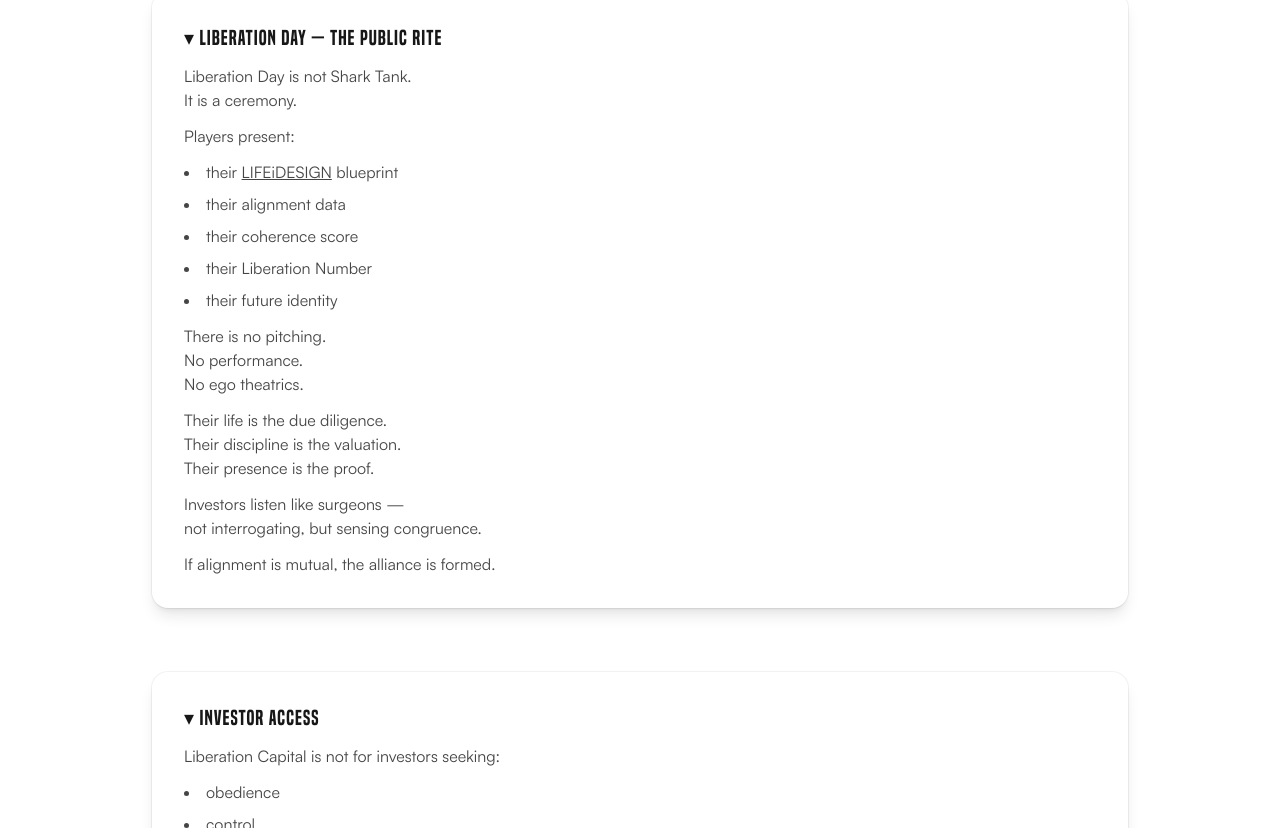
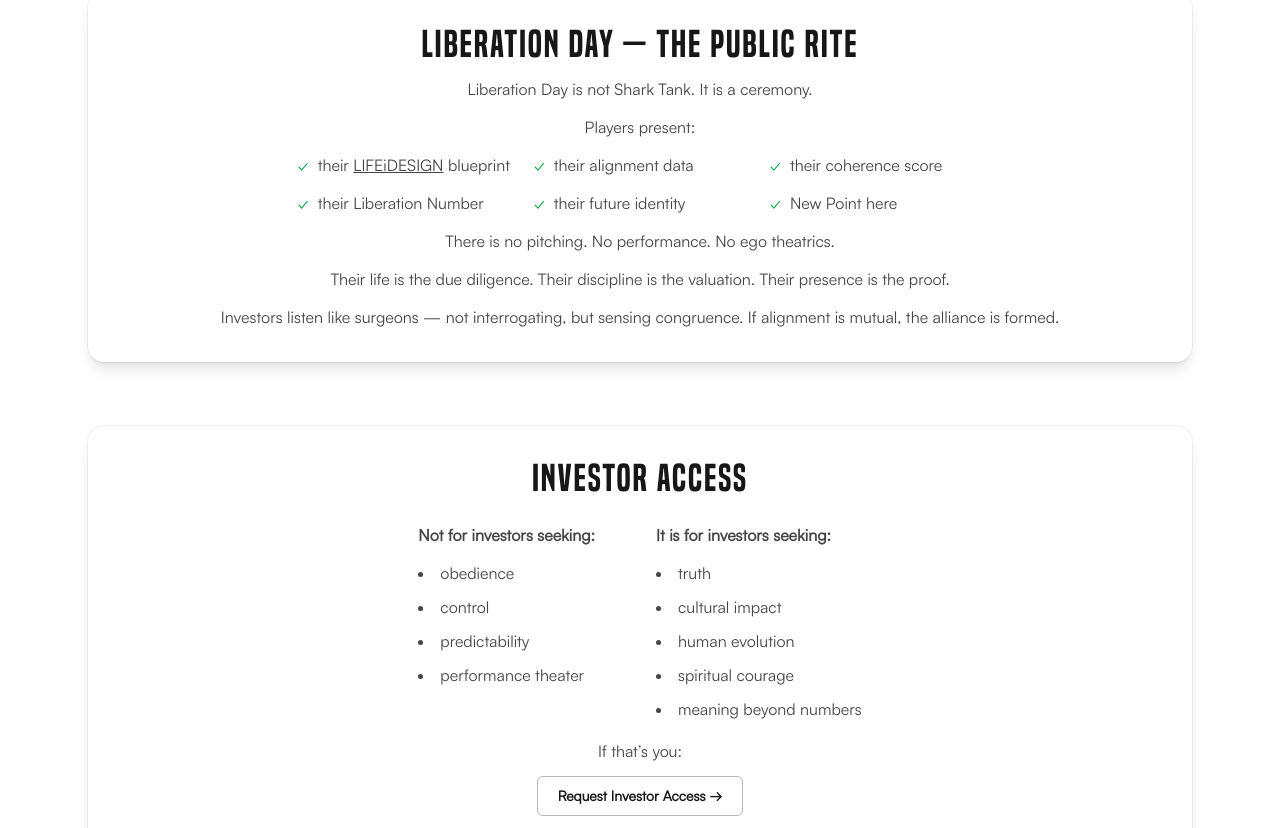
Before and after one commit to Kumar-Sushil0/Liberation-capital, a Next.js app: page /investor in a window 1280 px wide. Shown: the part 3432-4260 px from the top of the page. Built offline with nearby package versions, Linux system fonts and the light colour scheme.

Commit message:
investor

```diff
--- a/src/app/investor/page.tsx
+++ b/src/app/investor/page.tsx
@@ -165,54 +165,60 @@ export default function InverstorPage() {
         </div>
       </div>
 
-      <div className="mx-auto w-full max-w-5xl px-6 py-8">
-        <div className="rounded-2xl bg-background shadow-lg ring-1 ring-black/5 p-8">
-          <h5 className="text-xl font-serif font-bold">▾ Liberation Day — The Public Rite</h5>
-          <div className="mt-3 text-foreground/80">
-            <p>Liberation Day is not Shark Tank.</p>
-            <p>It is a ceremony.</p>
+      <div className="mx-auto w-full max-w-6xl px-6 py-8">
+        <div className="rounded-2xl bg-background shadow-lg ring-1 ring-black/5 p-8 text-center">
+          <h4 className="text-3xl sm:text-4xl font-semibold">Liberation Day — The Public Rite</h4>
+          <div className="mt-3 text-foreground/80 leading-relaxed max-w-4xl mx-auto">
+            <p>Liberation Day is not Shark Tank. It is a ceremony.</p>
+
             <p className="mt-3">Players present:</p>
-            <ul className="mt-3 text-foreground/80 space-y-2 list-disc list-inside inline-block text-left">
-              <li>their <span className="underline">LIFEiDESIGN</span> blueprint</li>
-              <li>their alignment data</li>
-              <li>their coherence score</li>
-              <li>their Liberation Number</li>
-              <li>their future identity</li>
+            <ul className="mt-3 text-foreground/80 grid grid-cols-1 md:grid-cols-3 gap-x-6 gap-y-3 w-fit text-left mx-auto">
+              <li className="flex items-center gap-2"><span className="text-green-600">✓</span><span>their <span className="underline">LIFEiDESIGN</span> blueprint</span></li>
+              <li className="flex items-center gap-2"><span className="text-green-600">✓</span><span>their alignment data</span></li>
+              <li className="flex items-center gap-2"><span className="text-green-600">✓</span><span>their coherence score</span></li>
+              <li className="flex items-center gap-2"><span className="text-green-600">✓</span><span>their Liberation Number</span></li>
+              <li className="flex items-center gap-2"><span className="text-green-600">✓</span><span>their future identity</span></li>
+              <li className="flex items-center gap-2"><span className="text-green-600">✓</span><span>New Point here</span></li>
             </ul>
-            <p className="mt-3">There is no pitching.</p>
-            <p>No performance.</p>
-            <p>No ego theatrics.</p>
-            <p className="mt-3">Their life is the due diligence.</p>
-            <p>Their discipline is the valuation.</p>
-            <p>Their presence is the proof.</p>
-            <p className="mt-3">Investors listen like surgeons —</p>
-            <p>not interrogating, but sensing congruence.</p>
-            <p className="mt-3">If alignment is mutual, the alliance is formed.</p>
+            <p className="mt-3">There is no pitching. No performance. No ego theatrics.</p>
+
+            <p className="mt-3">Their life is the due diligence. Their discipline is the valuation. Their presence is the proof.</p>
+
+            <p className="mt-3">Investors listen like surgeons — not interrogating, but sensing congruence. If alignment is mutual, the alliance is formed.</p>
+
           </div>
         </div>
       </div>
 
-      <div className="mx-auto w-full max-w-5xl px-6 py-8">
-        <div className="rounded-2xl bg-background shadow-lg ring-1 ring-black/5 p-8">
-          <h5 className="text-xl font-serif font-bold">▾ Investor Access</h5>
-          <div className="mt-3 text-foreground/80">
-            <p>Liberation Capital is not for investors seeking:</p>
-            <ul className="mt-3 text-foreground/80 space-y-2 list-disc list-inside inline-block text-left">
+      <div className="mx-auto w-full max-w-6xl px-6 py-8">
+        <div className="rounded-2xl bg-background shadow-lg ring-1 ring-black/5 p-8 text-center">
+          <h4 className="text-3xl sm:text-4xl font-semibold">Investor Access</h4>
+          <div className="mt-3 text-foreground/80 leading-relaxed max-w-4xl mx-auto">
+            <div className="mt-6 flex justify-center">
+              <div className="grid grid-cols-1 md:grid-cols-2 gap-8 text-left w-fit">
+                <div>
+                  <p className="font-semibold mb-3">Not for investors seeking:</p>
+                  <ul className="text-foreground/80 space-y-2 list-disc list-inside">
                     <li>obedience</li>
                     <li>control</li>
                     <li>predictability</li>
                     <li>performance theater</li>
                   </ul>
-            <p className="mt-4">It is for investors seeking:</p>
-            <ul className="mt-3 text-foreground/80 space-y-2 list-disc list-inside inline-block text-left">
+                </div>
+                <div>
+                  <p className="font-semibold mb-3">It is for investors seeking:</p>
+                  <ul className="text-foreground/80 space-y-2 list-disc list-inside">
                     <li>truth</li>
                     <li>cultural impact</li>
                     <li>human evolution</li>
                     <li>spiritual courage</li>
                     <li>meaning beyond numbers</li>
                   </ul>
+                </div>
+              </div>
+            </div>
             <p className="mt-4">If that’s you:</p>
-            <div className="mt-3 flex justify-start">
+            <div className="mt-3 flex justify-center">
               <a
                 href="#investors"
                 className="inline-flex h-10 px-5 items-center rounded-md border border-foreground/30 text-foreground text-sm font-semibold hover:bg-foreground/10 transition"
```
Lines whose indentation alone changed are shown as unchanged.
